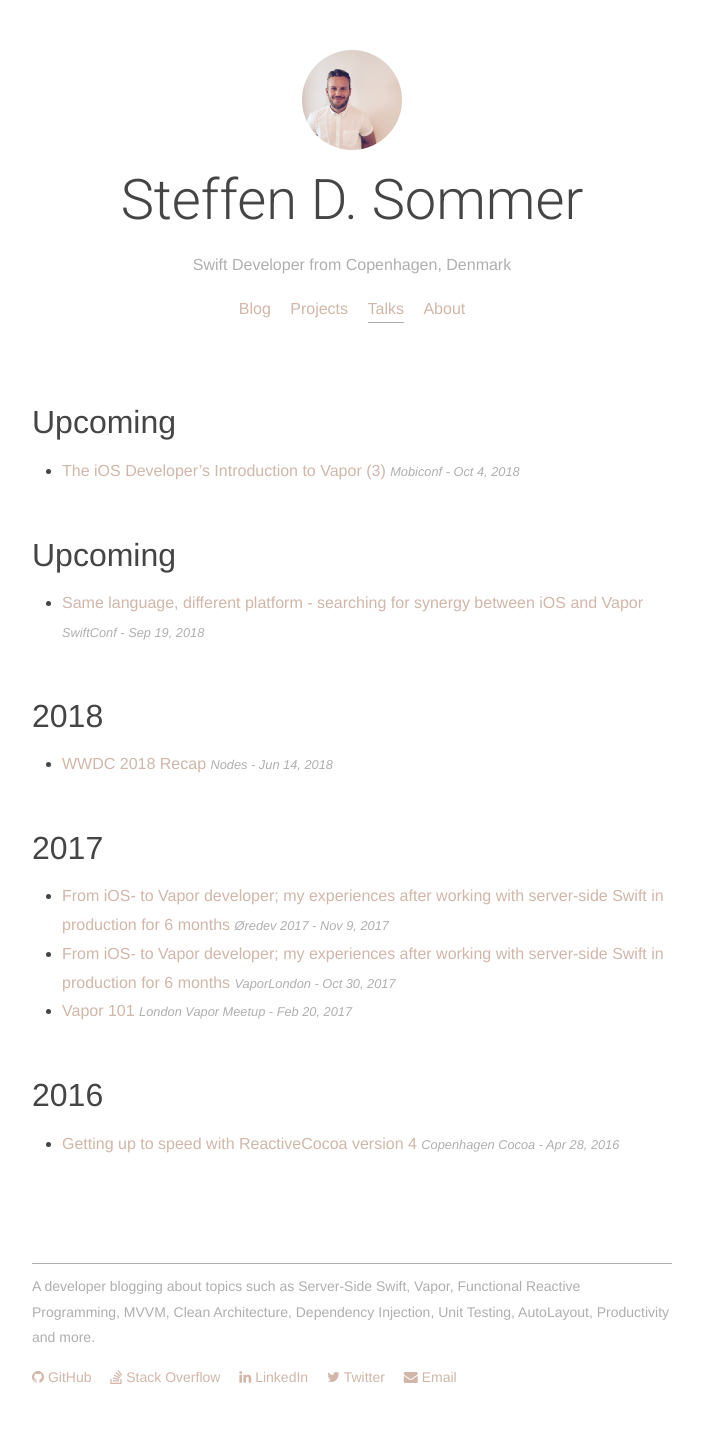
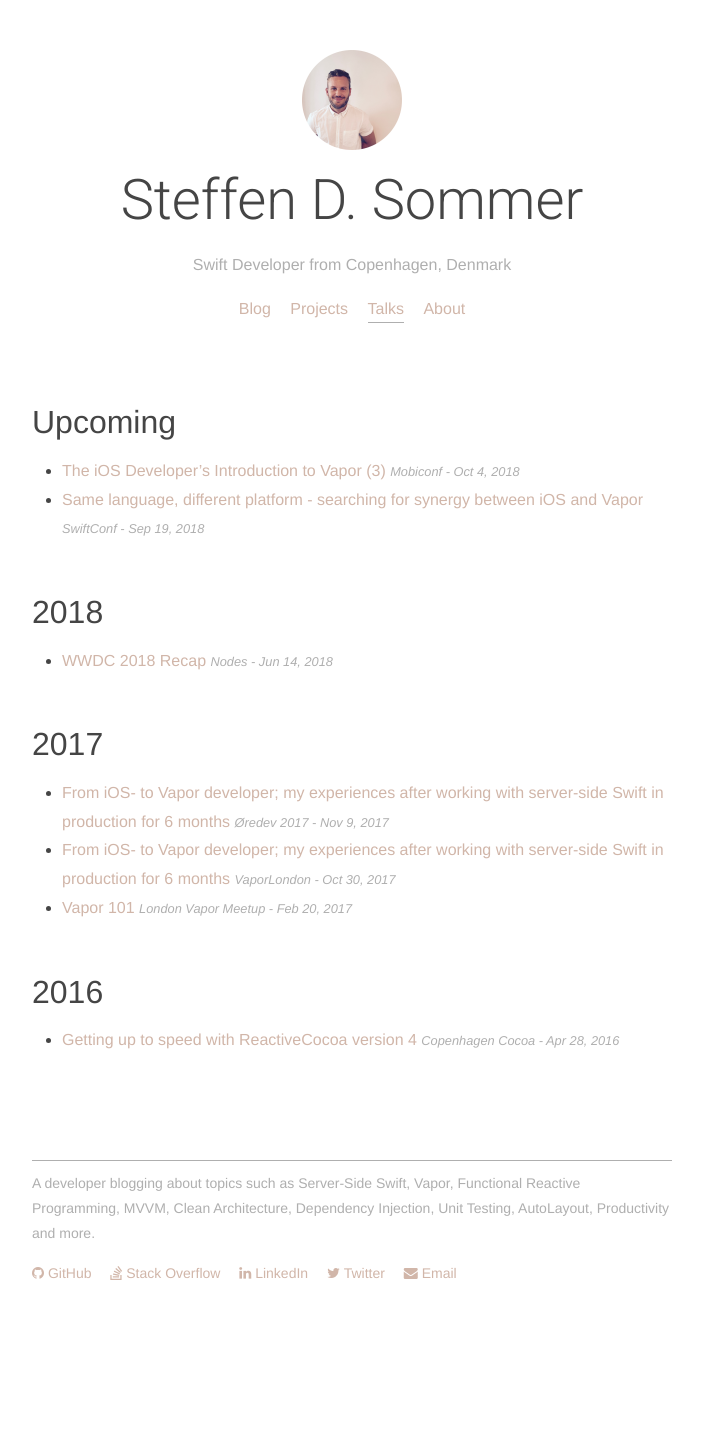
Before and after one commit to steffendsommer/steffendsommer.github.io, a Jekyll site: the page built from talks.html, in a window 1280 px wide. Shown: the whole page, without its empty margins (288-991 px from the left). Built offline with Jekyll 4.4.1, drawn with Linux system fonts in a browser that asks for light colours; nearby versions of some CDN libraries; after the commit the page ends 1332 px from its top, so only the background shows below that.

Commit message:
Update dependencies - fix talk sorting

```diff
--- a/talks.html
+++ b/talks.html
@@ -13,11 +13,10 @@ group: talks
     {% assign currentyear = talk.event-date | date: "%Y" %}
     {% assign currentdate = talk.event-date | date: "%Y-%m-%d" %}
     {% assign now = site.time | date: "%Y-%m-%d" %}
-    {% if currentdate > now && forloop.first %}
-      {% unless forloop.first %}</ul>{% endunless %}
+    {% if currentdate > now and forloop.first %}
       <h1 id="upcoming">Upcoming</h1>
       <ul>
-    {% elsif currentyear != date %}
+    {% elsif currentyear != date and currentdate <= now %}
       {% unless forloop.first %}</ul>{% endunless %}
       <h1 id="y{{talk.event-date | date: "%Y"}}">{{ currentyear }}</h1>
       <ul>
```
Also changed, not shown: Gemfile.lock.
